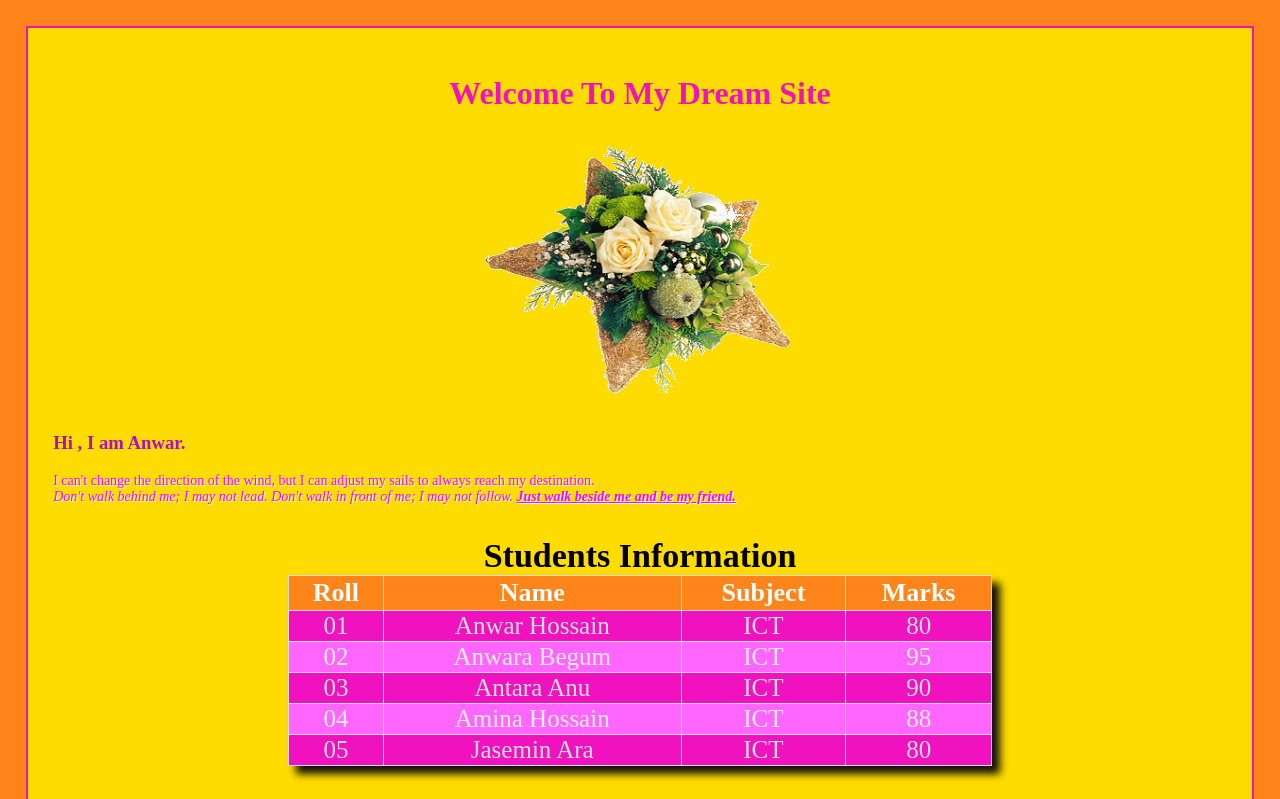
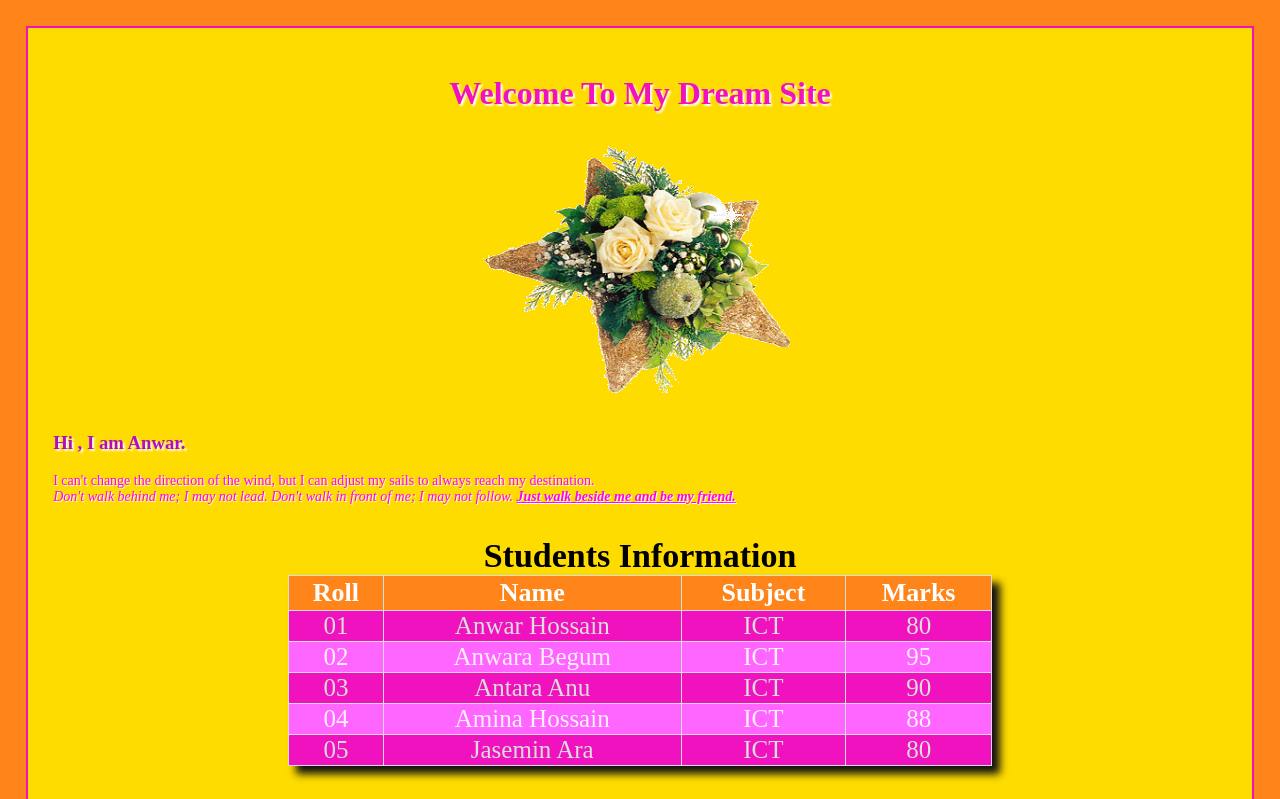
Before and after one commit to w3cp/w3cp.github.io, a plain HTML site: page www/index.html in a window 1280 px wide. Shown: the top 799 px of the page. Drawn offline with Linux system fonts and the light colour scheme.

Commit message:
updating style.css

```diff
--- a/www/styles/style.css
+++ b/www/styles/style.css
@@ -14,6 +14,9 @@ h1, h3 {
 }
 h2, h4 {
     color: #85144b;
+}
+h1 , h2, h3, h4 {
+    text-shadow: 2px 2px 2px #FFFFFF;
 }
 p, i, u, b, li {
     color: #FF00FF;
```
